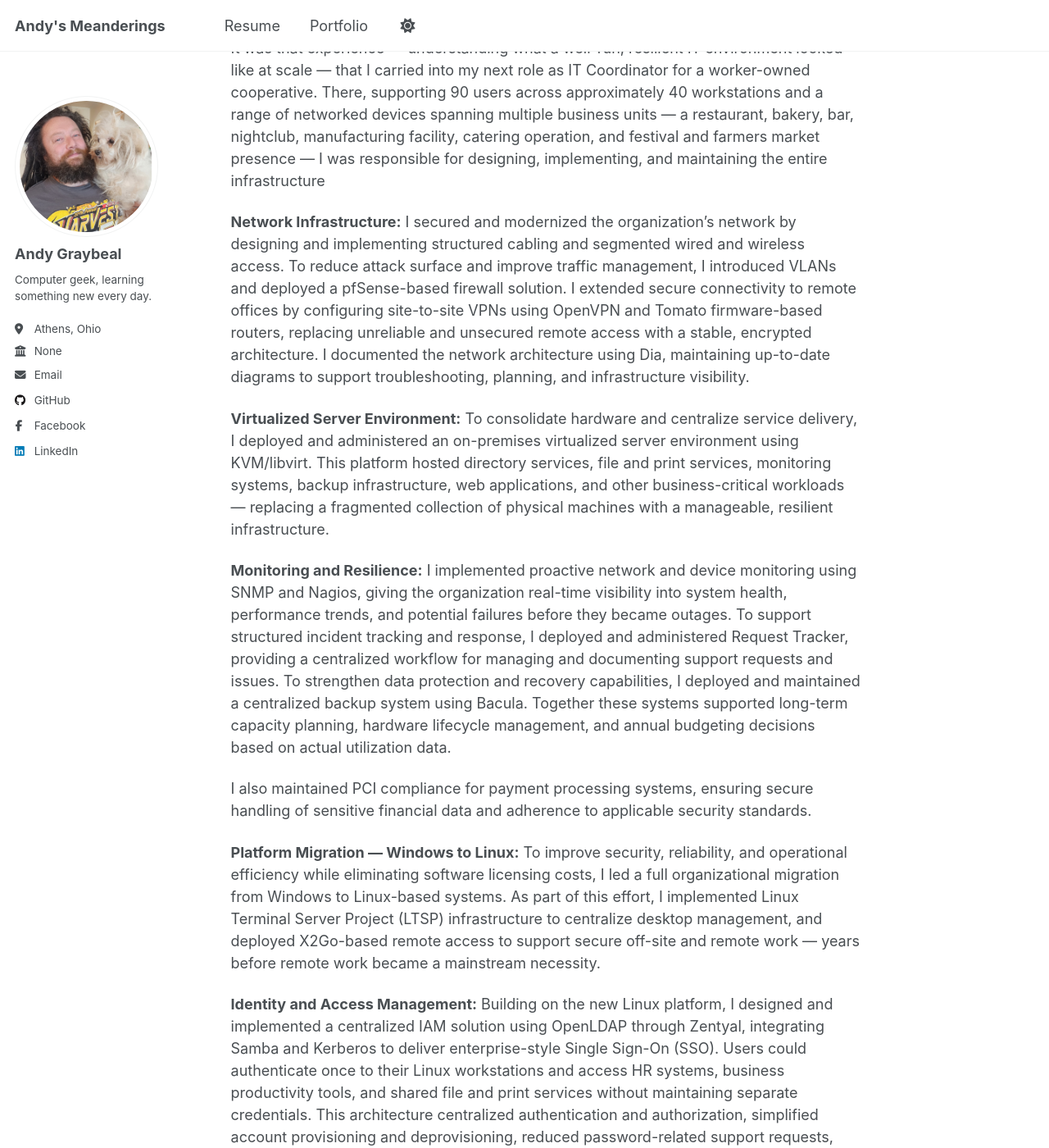
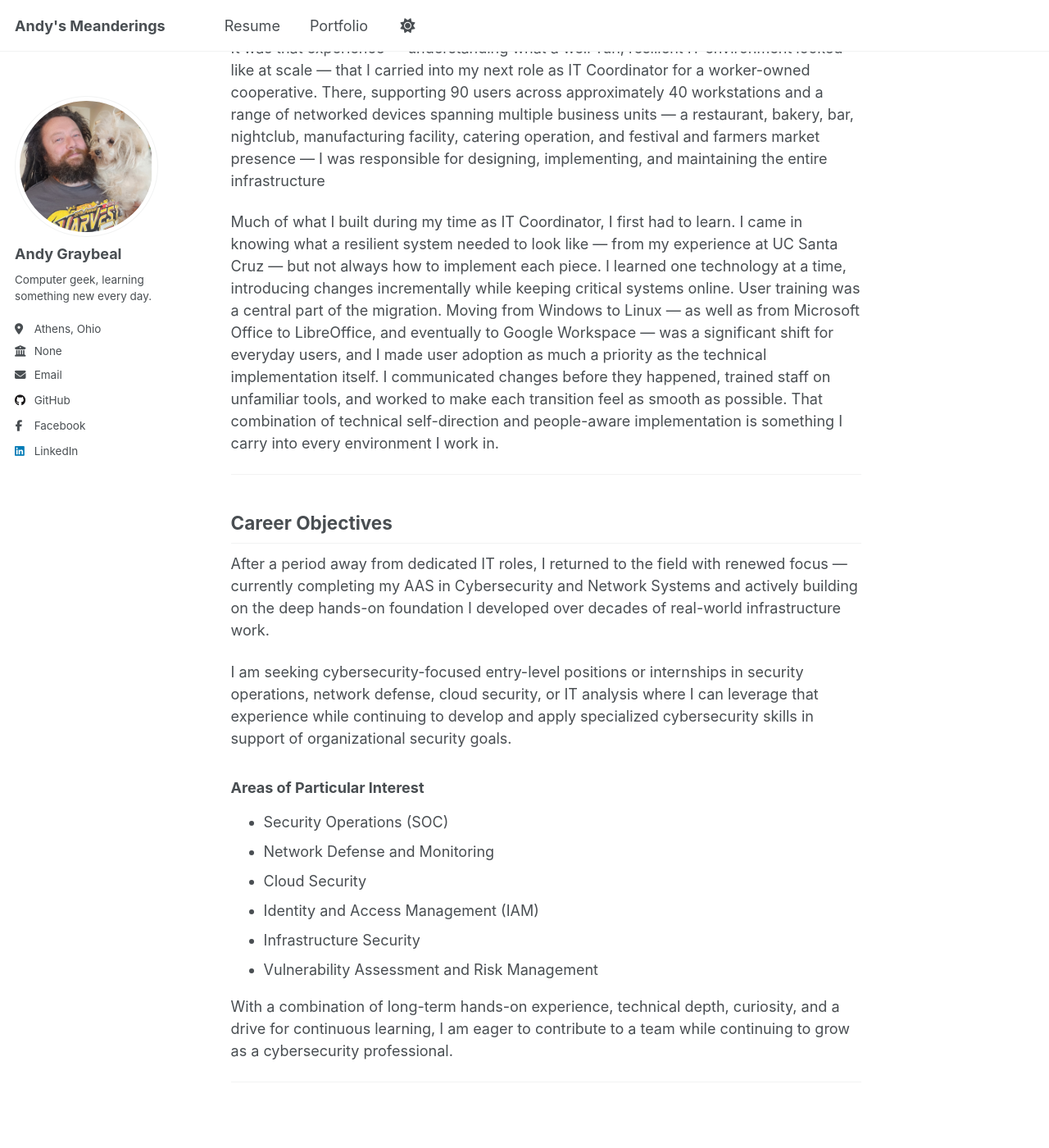
Before and after one commit to andy-graybeal/andy-graybeal.github.io, a Jekyll site: the page built from _pages/about.md, in a window 1280 px wide and 1400 px high, scrolled down 957 px. Shown: the whole window at 82% size. Built offline with Jekyll 4.4.1, drawn with Linux system fonts in a browser that asks for light colours; a script that is not in the unit is left out; some of the changed text lies outside the part shown.

Commit message:
Revise about page to remove technical details
Removed detailed descriptions of network infrastructure, server virtualization, monitoring, compliance, platform migration, identity management, web presence, and ERP implementation from the about page.

```diff
--- a/_pages/about.md
+++ b/_pages/about.md
@@ -68,30 +68,6 @@ My foundation in IT began in the mid-1990s supporting small business networks, a
 
 It was that experience — understanding what a well-run, resilient IT environment looked like at scale — that I carried into my next role as IT Coordinator for a worker-owned cooperative. There, supporting 90 users across approximately 40 workstations and a range of networked devices spanning multiple business units — a restaurant, bakery, bar, nightclub, manufacturing facility, catering operation, and festival and farmers market presence — I was responsible for designing, implementing, and maintaining the entire infrastructure
 
-**Network Infrastructure:**
-I secured and modernized the organization's network by designing and implementing structured cabling and segmented wired and wireless access. To reduce attack surface and improve traffic management, I introduced VLANs and deployed a pfSense-based firewall solution. I extended secure connectivity to remote offices by configuring site-to-site VPNs using OpenVPN and Tomato firmware-based routers, replacing unreliable and unsecured remote access with a stable, encrypted architecture.  I documented the network architecture using Dia, maintaining up-to-date diagrams to support troubleshooting, planning, and infrastructure visibility.
-
-**Virtualized Server Environment:**
-To consolidate hardware and centralize service delivery, I deployed and administered an on-premises virtualized server environment using KVM/libvirt. This platform hosted directory services, file and print services, monitoring systems, backup infrastructure, web applications, and other business-critical workloads — replacing a fragmented collection of physical machines with a manageable, resilient infrastructure.
-
-**Monitoring and Resilience:**
-I implemented proactive network and device monitoring using SNMP and Nagios, giving the organization real-time visibility into system health, performance trends, and potential failures before they became outages. To support structured incident tracking and response, I deployed and administered Request Tracker, providing a centralized workflow for managing and documenting support requests and issues. To strengthen data protection and recovery capabilities, I deployed and maintained a centralized backup system using Bacula. Together these systems supported long-term capacity planning, hardware lifecycle management, and annual budgeting decisions based on actual utilization data.
-
-I also maintained PCI compliance for payment processing systems, ensuring secure handling of sensitive financial data and adherence to applicable security standards.
-
-**Platform Migration — Windows to Linux:**
-To improve security, reliability, and operational efficiency while eliminating software licensing costs, I led a full organizational migration from Windows to Linux-based systems. As part of this effort, I implemented Linux Terminal Server Project (LTSP) infrastructure to centralize desktop management, and deployed X2Go-based remote access to support secure off-site and remote work — years before remote work became a mainstream necessity.
-
-**Identity and Access Management:**
-Building on the new Linux platform, I designed and implemented a centralized IAM solution using OpenLDAP through Zentyal, integrating Samba and Kerberos to deliver enterprise-style Single Sign-On (SSO). Users could authenticate once to their Linux workstations and access HR systems, business productivity tools, and shared file and print services without maintaining separate credentials. This architecture centralized authentication and authorization, simplified account provisioning and deprovisioning, reduced password-related support requests, and enforced consistent access controls and policy across the organization. I extended this further by integrating OAuth-based authentication for Google Workspace, bringing cloud-based collaboration tools under the same centralized access management umbrella.
-
-I also deployed and managed GNU Mailman mailing list systems to support structured communication across internal teams and external customers.
-
-**Web and Cloud Presence:**
-I designed, deployed, and managed the organization's WordPress website, supporting e-commerce functionality, event promotion, and public-facing communication. The site was hosted on AWS EC2 on a LAMP stack (Linux, Apache, MySQL, PHP), providing a secure, reliable, and scalable platform for online services and organizational outreach.
-
-**Open-Source ERP:**
-One project I was unable to complete before my departure was the implementation of an open-source ERP system. After researching several options — including Compiere, ADempiere, and OpenERP — I settled on OpenBravo as the best fit for the organization's needs. The groundwork was laid, but the project was never finished. It remains a reminder that not every initiative reaches completion.
 
 Much of what I built during my time as IT Coordinator, I first had to learn. I came in knowing what a resilient system needed to look like — from my experience at UC Santa Cruz — but not always how to implement each piece. I learned one technology at a time, introducing changes incrementally while keeping critical systems online.
 User training was a central part of the migration. Moving from Windows to Linux — as well as from Microsoft Office to LibreOffice, and eventually to Google Workspace — was a significant shift for everyday users, and I made user adoption as much a priority as the technical implementation itself. I communicated changes before they happened, trained staff on unfamiliar tools, and worked to make each transition feel as smooth as possible. That combination of technical self-direction and people-aware implementation is something I carry into every environment I work in.
```
